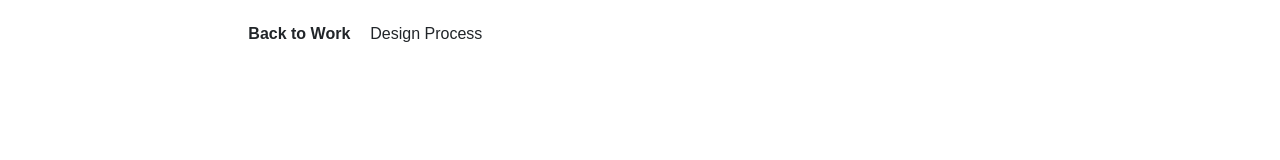
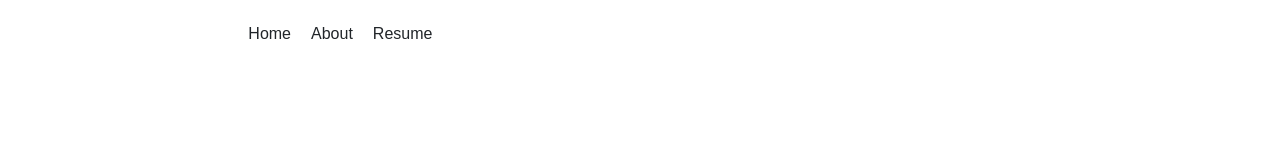
Before and after one commit to lisagh/ux, a plain HTML site: page exploring.html in a window 1280 px wide. Shown: the top 160 px of the page. Drawn offline with Linux system fonts and the light colour scheme.

Commit message:
nav update

```diff
--- a/exploring.html
+++ b/exploring.html
@@ -80,8 +80,9 @@
          <div class="container col-lg-8  col-md-10 col-centered">
             <nav id="nav-menu-container">
                <ul class="nav-menu">
-                  <li class="menu-active"><a href="index.html#fourth">Back to Work</a></li>
-                  <li><a href="#process">Design Process</a></li>
+                  <li><a href="index.html">Home</a></li>
+            <li><a href="about.html">About</a></li>
+            <li><a href="LishaChenResume.pdf" target="_blank">Resume</a></li>
                </ul>
             </nav>
             <!-- #nav-menu-container -->
```
